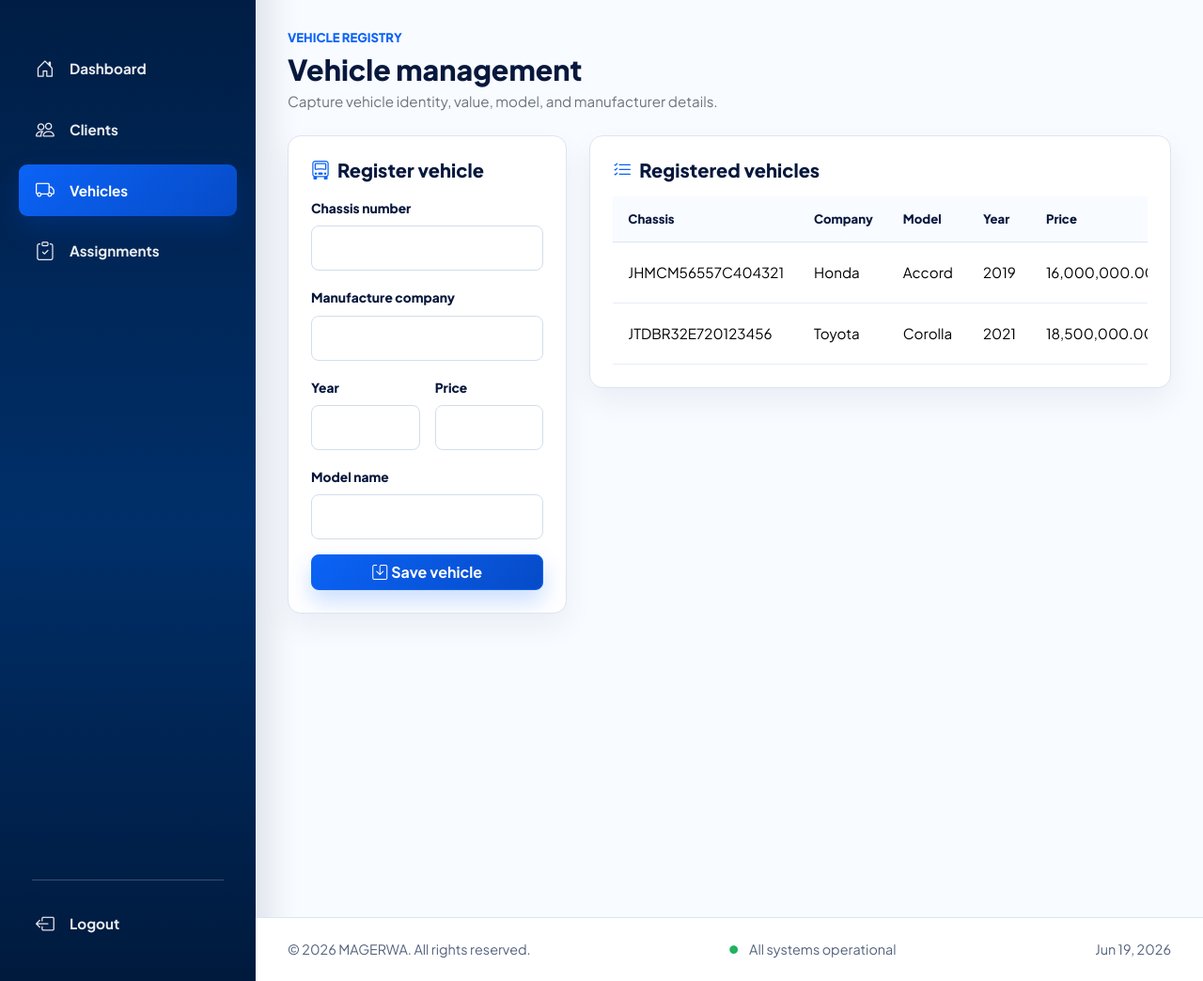
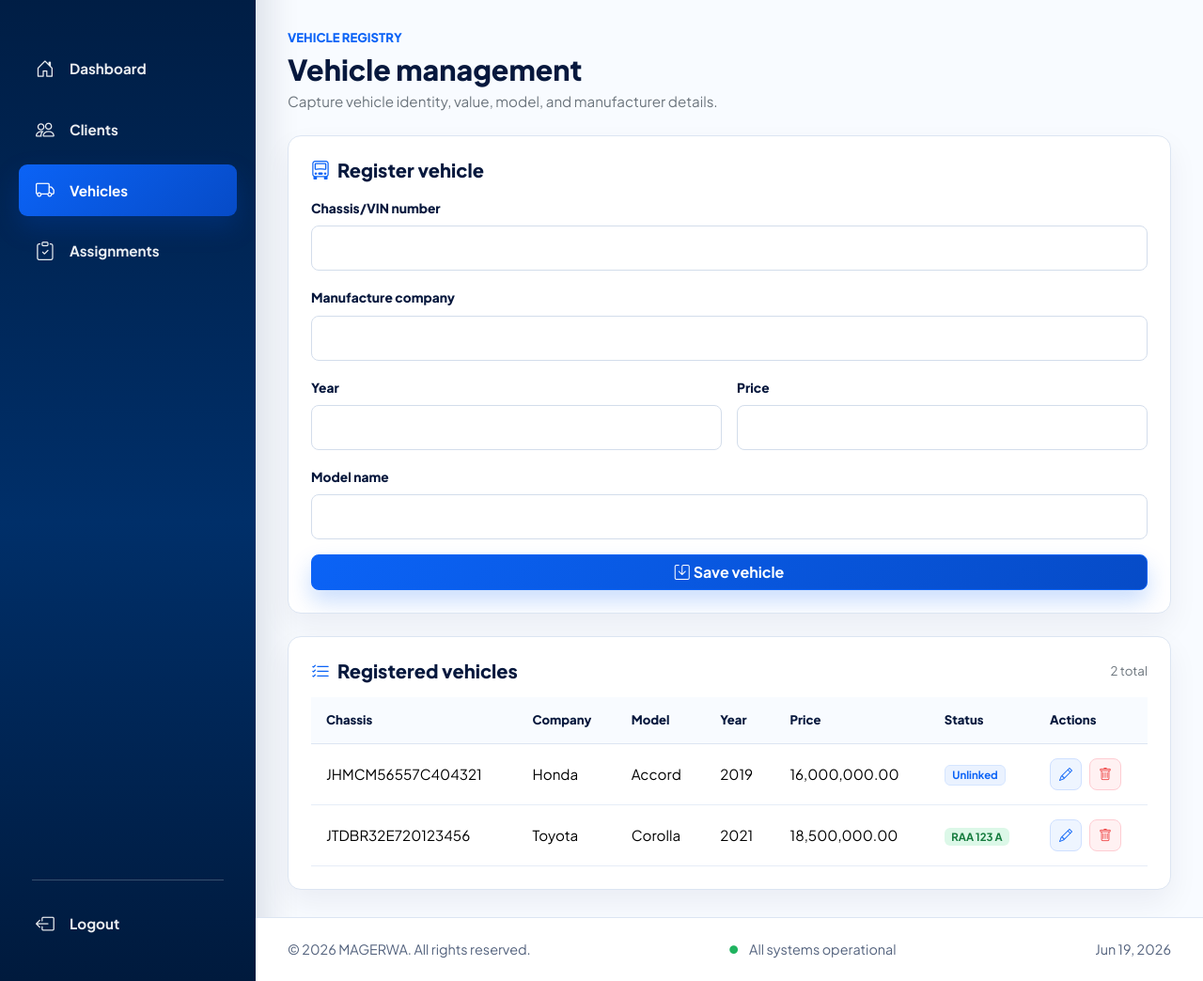
Before and after one commit to krif014/Magerwa-vehicle-tracking-system, a PHP site: page /vehicles.php in a window 1280 px wide. Shown: the part 119-1163 px from the top of the page at 94% size. Run offline with PHP 8.4, Linux system fonts and the light colour scheme; a user stored in the database is signed in; data comes from the database, SQL or seed files in the repository.

Commit message:
vehicles: add pagination and stricter inputs

```diff
--- a/vehicles.php
+++ b/vehicles.php
@@ -15,7 +15,7 @@ if ($_SERVER['REQUEST_METHOD'] === 'POST') {
     $year = (int) ($_POST['manufacture_year'] ?? 0);
     $price = (float) ($_POST['price'] ?? 0);
     $model = clean_string($_POST['model_name'] ?? '');
-    $currentYear = (int) date('Y') + 1;
+    $currentYear = (int) date('Y');
     $vehicleId = (int) ($_POST['vehicle_id'] ?? 0);
 
     if ($action === 'delete' && $vehicleId > 0) {
@@ -27,10 +27,10 @@ if ($_SERVER['REQUEST_METHOD'] === 'POST') {
     }
 
     $errors = [];
-    if (!valid_chassis_number($chassis)) $errors[] = 'Chassis number must be 6 to 80 letters, numbers, or hyphens.';
+    if (!valid_chassis_number($chassis)) $errors[] = 'Chassis/VIN must be 17 letters or numbers and cannot include I, O, or Q.';
     if ($company === '') $errors[] = 'Manufacture company is required.';
-    if (!valid_year($year)) $errors[] = 'Manufacture year must be between 1900 and ' . $currentYear . '.';
-    if (!valid_price($price)) $errors[] = 'Price must be a valid positive amount.';
+    if (!valid_year($year)) $errors[] = 'Manufacture year must be between 1901 and ' . $currentYear . '.';
+    if (!valid_price($price)) $errors[] = 'Price must be greater than zero.';
     if ($model === '') $errors[] = 'Model name is required.';
 
     if (!$errors) {
@@ -61,12 +61,24 @@ if ($_SERVER['REQUEST_METHOD'] === 'POST') {
     }
 }
 
-$vehicles = db()->query(
+$perPage = 8;
+$page = max(1, (int) ($_GET['page'] ?? 1));
+$total = (int) db()->query('SELECT COUNT(*) FROM vehicles')->fetchColumn();
+$pages = max(1, (int) ceil($total / $perPage));
+$page = min($page, $pages);
+$offset = ($page - 1) * $perPage;
+
+$stmt = db()->prepare(
     'SELECT v.*, l.plate_number
      FROM vehicles v
      LEFT JOIN vehicle_client_links l ON l.vehicle_id = v.id
-     ORDER BY v.created_at DESC'
-)->fetchAll();
+     ORDER BY v.created_at DESC
+     LIMIT :limit OFFSET :offset'
+);
+$stmt->bindValue(':limit', $perPage, PDO::PARAM_INT);
+$stmt->bindValue(':offset', $offset, PDO::PARAM_INT);
+$stmt->execute();
+$vehicles = $stmt->fetchAll();
 require __DIR__ . '/includes/header.php';
 ?>
 <div class="page-heading d-flex justify-content-between align-items-start mb-4">
@@ -78,15 +90,15 @@ require __DIR__ . '/includes/header.php';
 </div>
 
 <div class="row g-4">
-    <div class="col-lg-4">
-        <section class="content-panel p-3 p-lg-4">
+    <div class="col-xxl-4">
+        <section class="content-panel registry-side-panel p-3 p-lg-4">
             <h2 class="h5 mb-3"><i class="bi bi-truck-front me-2 text-teal"></i>Register vehicle</h2>
             <form method="post" class="vstack gap-3">
                 <input type="hidden" name="csrf_token" value="<?= e(csrf_token()) ?>">
                 <input type="hidden" name="action" value="create">
                 <div>
-                    <label class="form-label">Chassis number</label>
-                    <input class="form-control text-uppercase" name="chassis_number" minlength="6" maxlength="80" pattern="[A-Za-z0-9-]{6,80}" required>
+                    <label class="form-label">Chassis/VIN number</label>
+                    <input class="form-control text-uppercase" name="chassis_number" minlength="17" maxlength="17" pattern="[A-HJ-NPR-Za-hj-npr-z0-9]{17}" required>
                 </div>
                 <div>
                     <label class="form-label">Manufacture company</label>
@@ -95,11 +107,11 @@ require __DIR__ . '/includes/header.php';
                 <div class="row g-3">
                     <div class="col-sm-6">
                         <label class="form-label">Year</label>
-                        <input class="form-control" type="number" name="manufacture_year" min="1900" max="<?= (int) date('Y') + 1 ?>" required>
+                        <input class="form-control" type="number" name="manufacture_year" min="1901" max="<?= (int) date('Y') ?>" required>
                     </div>
                     <div class="col-sm-6">
                         <label class="form-label">Price</label>
-                        <input class="form-control" type="number" name="price" min="0" step="0.01" required>
+                        <input class="form-control" type="number" name="price" min="0.01" step="0.01" required>
                     </div>
                 </div>
                 <div>
@@ -110,9 +122,12 @@ require __DIR__ . '/includes/header.php';
             </form>
         </section>
     </div>
-    <div class="col-lg-8">
+    <div class="col-xxl-8">
         <section class="content-panel p-3 p-lg-4">
-            <h2 class="h5 mb-3"><i class="bi bi-list-check me-2 text-teal"></i>Registered vehicles</h2>
+            <div class="d-flex justify-content-between align-items-center mb-3">
+                <h2 class="h5 mb-0"><i class="bi bi-list-check me-2 text-teal"></i>Registered vehicles</h2>
+                <span class="text-secondary small"><?= $total ?> total</span>
+            </div>
             <div class="table-responsive">
                 <table class="table table-hover">
                     <thead>
@@ -164,8 +179,8 @@ require __DIR__ . '/includes/header.php';
                                                     <input type="hidden" name="action" value="update">
                                                     <input type="hidden" name="vehicle_id" value="<?= (int) $vehicle['id'] ?>">
                                                     <div>
-                                                        <label class="form-label">Chassis number</label>
-                                                        <input class="form-control text-uppercase" name="chassis_number" minlength="6" maxlength="80" pattern="[A-Za-z0-9-]{6,80}" value="<?= e($vehicle['chassis_number']) ?>" required>
+                                                        <label class="form-label">Chassis/VIN number</label>
+                                                        <input class="form-control text-uppercase" name="chassis_number" minlength="17" maxlength="17" pattern="[A-HJ-NPR-Za-hj-npr-z0-9]{17}" value="<?= e($vehicle['chassis_number']) ?>" required>
                                                     </div>
                                                     <div>
                                                         <label class="form-label">Manufacture company</label>
@@ -174,11 +189,11 @@ require __DIR__ . '/includes/header.php';
                                                     <div class="row g-3">
                                                         <div class="col-sm-6">
                                                             <label class="form-label">Year</label>
-                                                            <input class="form-control" type="number" name="manufacture_year" min="1900" max="<?= (int) date('Y') + 1 ?>" value="<?= e((string) $vehicle['manufacture_year']) ?>" required>
+                                                            <input class="form-control" type="number" name="manufacture_year" min="1901" max="<?= (int) date('Y') ?>" value="<?= e((string) $vehicle['manufacture_year']) ?>" required>
                                                         </div>
                                                         <div class="col-sm-6">
                                                             <label class="form-label">Price</label>
-                                                            <input class="form-control" type="number" name="price" min="0" step="0.01" value="<?= e((string) $vehicle['price']) ?>" required>
+                                                            <input class="form-control" type="number" name="price" min="0.01" step="0.01" value="<?= e((string) $vehicle['price']) ?>" required>
                                                         </div>
                                                     </div>
                                                     <div>
@@ -226,6 +241,17 @@ require __DIR__ . '/includes/header.php';
                     </tbody>
                 </table>
             </div>
+            <?php if ($pages > 1): ?>
+                <nav aria-label="Vehicles pagination">
+                    <ul class="pagination mb-0">
+                        <?php for ($i = 1; $i <= $pages; $i++): ?>
+                            <li class="page-item <?= $i === $page ? 'active' : '' ?>">
+                                <a class="page-link" href="?page=<?= $i ?>"><?= $i ?></a>
+                            </li>
+                        <?php endfor; ?>
+                    </ul>
+                </nav>
+            <?php endif; ?>
         </section>
     </div>
 </div>
```
